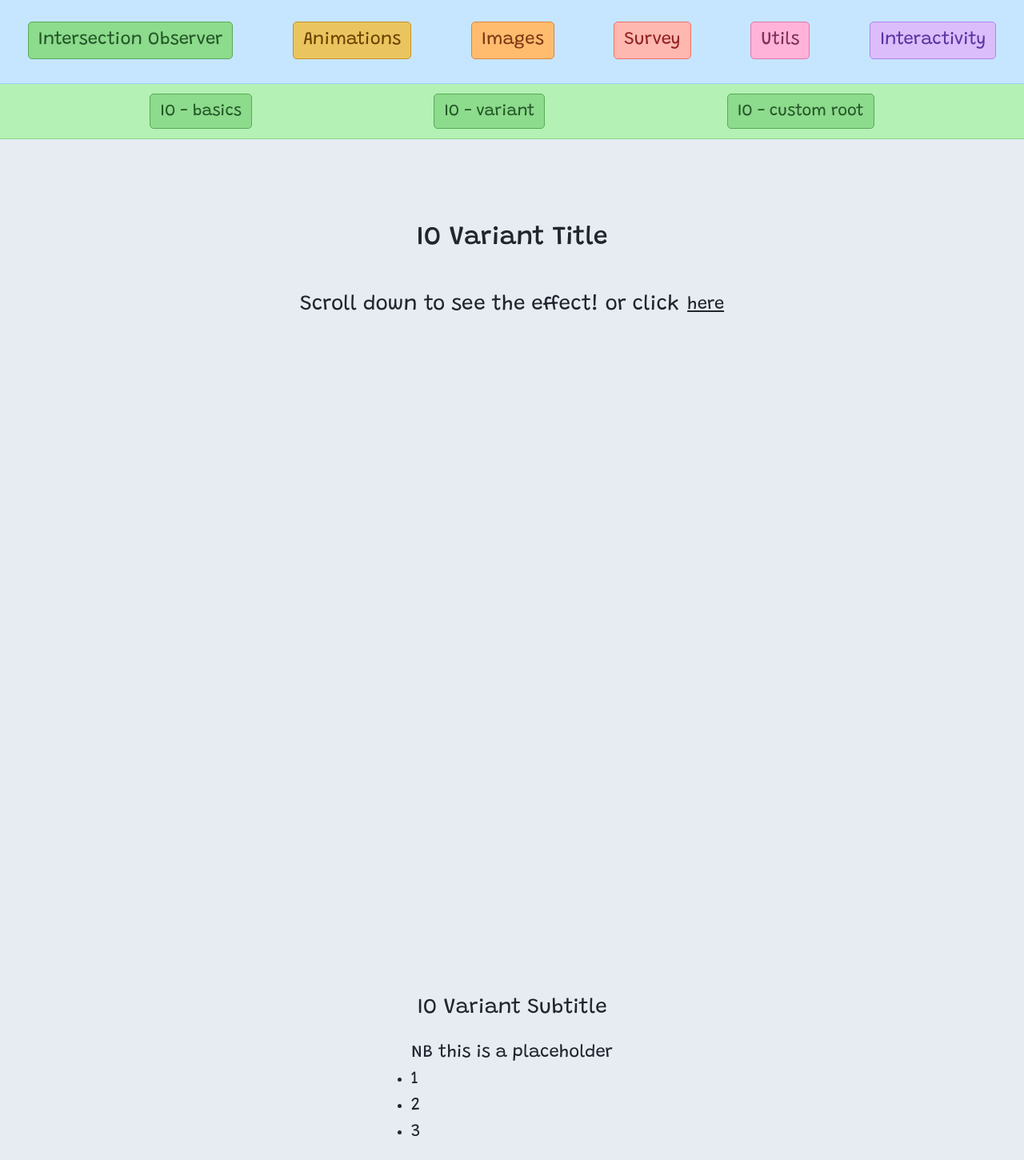
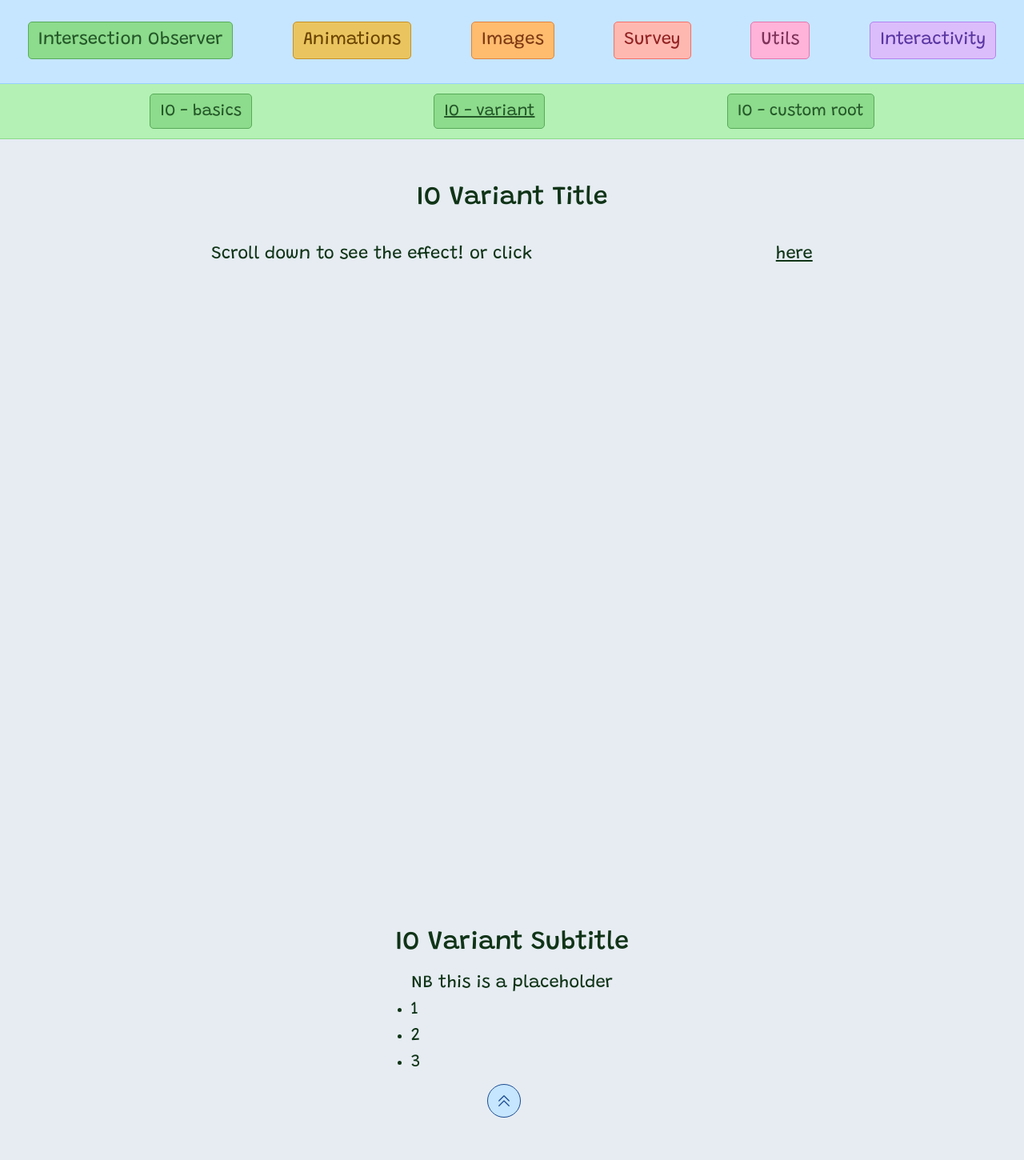
Before and after one commit to elibattistoni/docs-fe-intersection-observer, a React (Create React App) app: page /intersection-observer/variant in a window 1280 px wide. Shown: the part 80-1530 px from the top of the page at 80% size. Built offline with nearby package versions, Linux system fonts and the light colour scheme.

Commit message:
Completed fixes -- ready for growth

```diff
--- a/src/components/intersection-observer/Card.module.css
+++ b/src/components/intersection-observer/Card.module.css
@@ -2,14 +2,11 @@
   font-size: 6rem;
   width: 400px;
   height: 150px;
-  /* background-color: ; */
-  /* border: 1px solid black; */
-  /* box-shadow: ; */
+  composes: btn--green from "../../App.module.css";
+  background-color: var(--github-green-1);
   border-radius: 5px;
   margin: 1rem 0;
-  display: flex;
-  justify-content: center;
-  align-items: center;
+  composes: flex--col from "../../App.module.css";
   transform: translateX(500px);
   opacity: 0;
   transition: 1s;
--- a/src/components/intersection-observer/IOContainer.js
+++ b/src/components/intersection-observer/IOContainer.js
@@ -1,5 +1,6 @@
 import { useRef } from "react";
 import classes from "./IOContainer.module.css";
+import { ReactComponent as CaretDoubleUp } from "./CaretDoubleUp.svg";
 
 function IOContainer({ children, title, subtitle }) {
   const containerRef = useRef();
@@ -18,7 +19,7 @@ function IOContainer({ children, title, subtitle }) {
   return (
     <main className={classes["io-container"]}>
       <h2>{title}</h2>
-      <h3 className={classes["instructions"]}>
+      <p className={classes["instructions"]}>
         Scroll down to see the effect! or click{" "}
         <span
           onClick={scrollToContainerHandler}
@@ -26,19 +27,16 @@ function IOContainer({ children, title, subtitle }) {
         >
           here
         </span>
-      </h3>
+      </p>
       <div className={classes["empty-space"]}></div>
-      <h3 ref={containerRef}>{subtitle}</h3>
-      {/*
-      //! NB where is cardsContainer class or the cards-container class
-      */}
-      <div className={classes["cards-container"]}>{children}</div>
+      <h2 ref={containerRef}>{subtitle}</h2>
+      <div>{children}</div>
       <footer className={classes["footer"]}>
         <button
           onClick={scrollToTitleHandler}
           className={classes["footer__button"]}
         >
-          &uarr;
+          <CaretDoubleUp className={classes["footer__icon"]} />
         </button>
       </footer>
     </main>
--- a/src/components/intersection-observer/IOContainer.module.css
+++ b/src/components/intersection-observer/IOContainer.module.css
@@ -1,16 +1,13 @@
 .io-container {
-  margin-top: 10rem;
-  display: flex;
-  flex-direction: column;
-  align-items: center;
-  gap: 2rem;
-  /* color:  */
+  composes: flex--col from "../../App.module.css";
+  margin-top: 2rem;
+  color: var(--github-green-10);
 }
 
 .instructions {
+  composes: flex--row from "../../App.module.css";
   margin-top: 2rem;
-  display: flex;
-  align-items: center;
+  justify-content: center;
   gap: 1rem
 }
 
@@ -27,25 +24,40 @@
 }
 
 .footer {
-  display: flex;
-  align-items: center;
+  composes: flex--row from "../../App.module.css";
   justify-content: flex-end;
-  margin-bottom: 2rem;
+  gap: 0;
+  margin-bottom: 1rem;
   width: 100vw
 }
 
 .footer__button {
-  font-size: 4rem;
-  height: 6rem;
-  width: 6rem;
+  height: 4.2rem;
+  width: 4.2rem;
   margin-right: 2rem;
   border-radius: 50%;
-  border: 1px solid;
-  /* box-shadow: ;
-  color: ;
-  background-color: ; */
+  color: var(--github-blue-8);
+  border: 1px solid var(--github-blue-8);
+  background-color: var(--github-blue-1);
+  transition: all .25s
 }
 
 .footer__button:hover {
   cursor: pointer;
+  border-width: 2px;
+  height: 4.4rem;
+  width: 4.4rem;
+  border-radius: 5px;
 }
+
+.footer__icon {
+  width: 2rem;
+  height: 100%;
+  stroke: var(--github-blue-8);
+  fill: var(--github-blue-6);
+  stroke-width: 1.6rem;
+}
+
+.footer__icon:hover {
+  stroke-width: 2.6rem;
+}
--- a/src/components/intersection-observer/IONavigation.js
+++ b/src/components/intersection-observer/IONavigation.js
@@ -8,16 +8,17 @@ function IONavigation() {
   const [navHeight, setNavHeight] = useState(null);
 
   useEffect(() => {
-    console.log("USEEFFECT", new Date().toLocaleTimeString());
+    // console.log("USEEFFECT", new Date().toLocaleTimeString());
 
     // get the height of the header/navigation bar --> NB this should be added to the height of the higher-level navbar
     if (navRef.current && !navHeight) {
-      console.log("set navRect height!!!!");
+      // console.log("set navRect height!!!!");
       const navRect = navRef.current.getBoundingClientRect();
       setNavHeight(navRect.top + navRect.height);
     }
 
     function onScroll() {
+      // ! NB - 100 because I want the intersection to start before the navigation bar completely exits the screen
       window.scrollY <= navHeight - 100
         ? setIsIntersecting(true)
         : setIsIntersecting(false);
@@ -44,7 +45,7 @@ function IONavigation() {
               <NavLink
                 to="/intersection-observer/basic"
                 className={({ isActive }) =>
-                  isActive ? classes["active"] : undefined
+                  isActive ? classes["nav-item--link--active"] : undefined
                 }
               >
                 IO - basics
@@ -54,7 +55,7 @@ function IONavigation() {
               <NavLink
                 to="/intersection-observer/variant"
                 className={({ isActive }) =>
-                  isActive ? classes["active"] : undefined
+                  isActive ? classes["nav-item--link--active"] : undefined
                 }
               >
                 IO - variant
@@ -64,7 +65,7 @@ function IONavigation() {
               <NavLink
                 to="/intersection-observer/custom-root"
                 className={({ isActive }) =>
-                  isActive ? classes["active"] : undefined
+                  isActive ? classes["nav-item--link--active"] : undefined
                 }
               >
                 IO - custom root
--- a/src/components/intersection-observer/IONavigation.module.css
+++ b/src/components/intersection-observer/IONavigation.module.css
@@ -1,5 +1,4 @@
 .container-header {
-  /* height: 8rem; */
   position: sticky;
   overflow-anchor: none;
   opacity: 1;
@@ -38,3 +37,8 @@
   border-radius: 5px;
   font-size: 2rem;
 }
+
+.nav-item--link--active {
+  composes: link--active from "../../App.module.css";
+
+}
--- a/src/components/root/RootNavigation.module.css
+++ b/src/components/root/RootNavigation.module.css
@@ -2,9 +2,10 @@
   position: fixed;
   top: 0;
   right: 0;
-  padding: 1rem;
+  padding: 1.8rem 1rem;
   z-index: 3;
   font-size: 2rem;
+  color: var(--github-blue-10)
 }
 
 .home__btn a {
--- a/src/index.css
+++ b/src/index.css
@@ -187,7 +187,7 @@ h3 {
   font-weight: 400;
 }
 
-p, span, div, section, ul, ol {
+p, div, section, ul, ol {
   font-size: 2.2rem;
   font-weight: 400;
 }
--- a/src/pages/intersection-observer/IOBasic.module.css
+++ b/src/pages/intersection-observer/IOBasic.module.css
@@ -1,9 +1,6 @@
 .cards-list {
   list-style: none;
-  width: 700px;
-  margin: 4rem auto;
-  display: flex;
-  flex-direction: column;
-  align-items: center;
-  justify-content: center;
+  width: 50vw;
+  margin: 4rem auto 0;
+  composes: flex--col from "../../App.module.css";
 }
--- a/src/pages/intersection-observer/IOHome.module.css
+++ b/src/pages/intersection-observer/IOHome.module.css
@@ -1,5 +1,6 @@
 .home__container {
   composes: home__container from "../../App.module.css";
+  color: var(--github-green-10);
 }
 
 .home__description {
```
Also changed, not shown: src/components/intersection-observer/CaretDoubleUp.svg (added).
